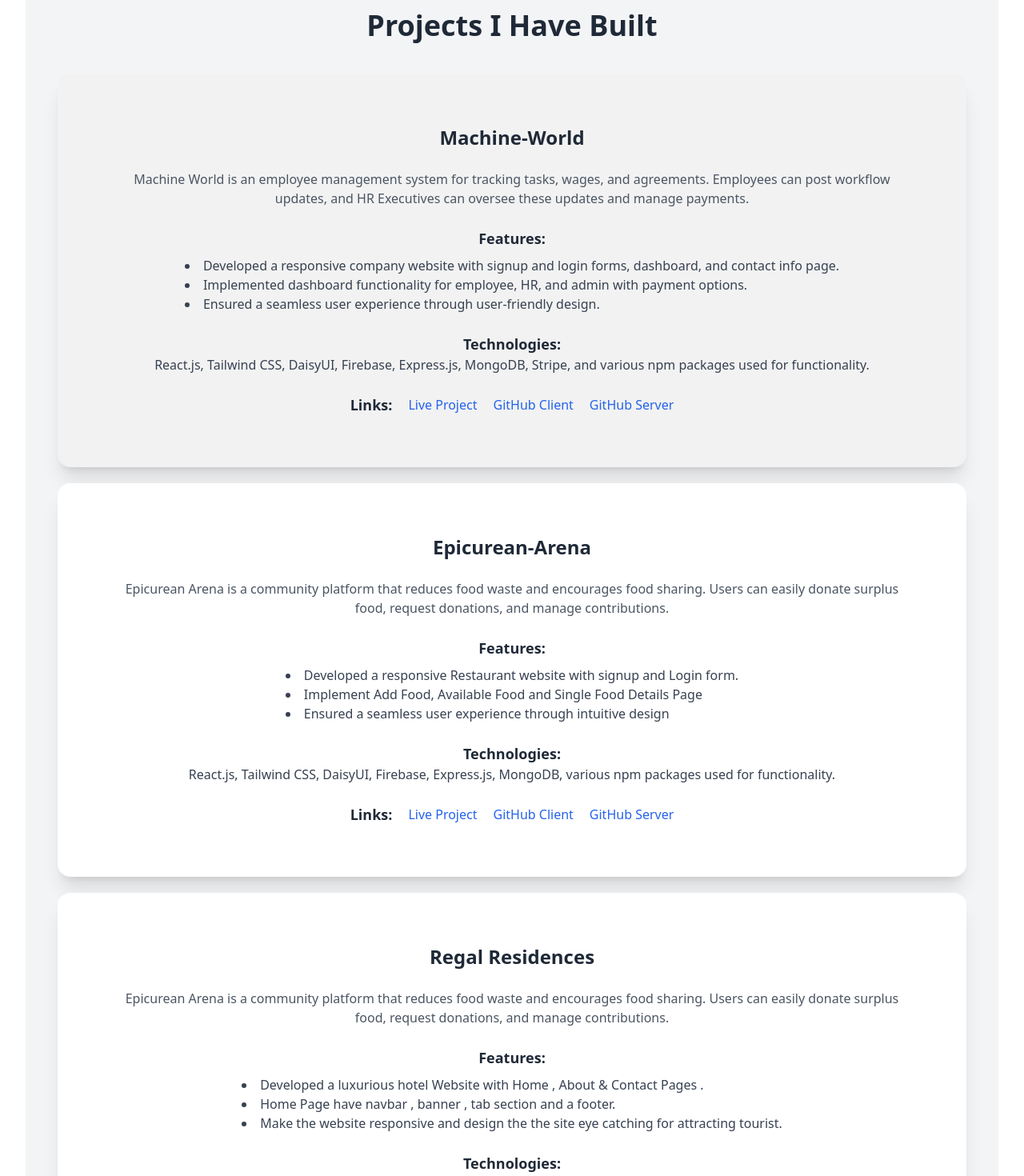
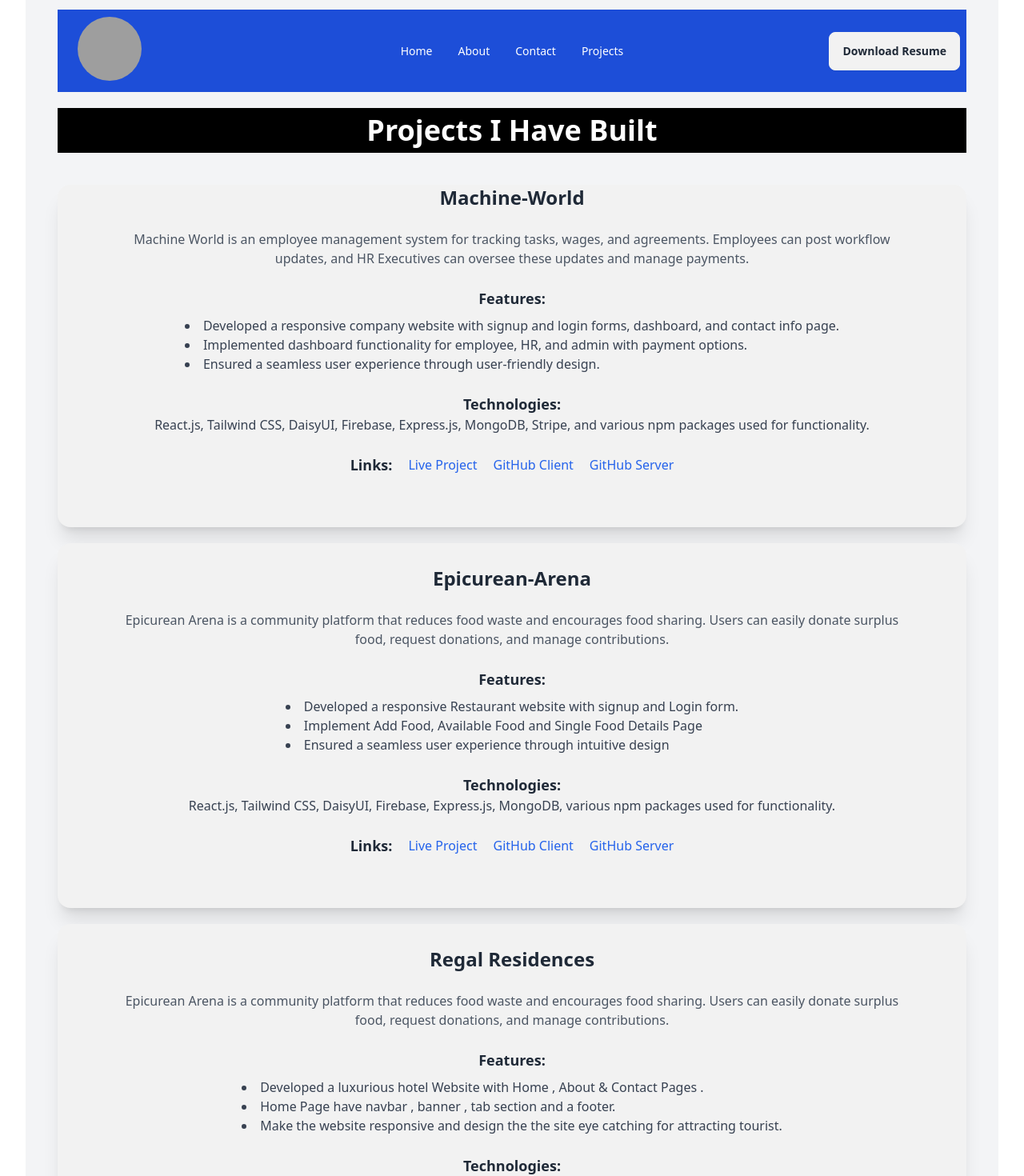
Before and after one commit to Emrandu1989/my-portfolio, a React (Vite) app: page /projects in a window 1280 px wide. Shown: the part 60-1530 px from the top of the page at 80% size. Built offline with nearby package versions, Linux system fonts and the light colour scheme; grey boxes are pictures that could not be loaded.

Commit message:
project page edited

```diff
--- a/src/components/Projects/Projects.jsx
+++ b/src/components/Projects/Projects.jsx
@@ -1,15 +1,17 @@
 import React from "react";
+import NavBar from "../NavBar/NavBar";
 
 const Projects = () => {
   return (
     <div className="p-10 bg-gray-100">
-      <h2 className="text-4xl font-bold text-center mb-10">
+          <NavBar />
+      <h2 className="text-4xl bg-black text-white py-2 mt-5 font-bold text-center mb-10">
         Projects I Have Built
       </h2>
       <div className="flex flex-wrap justify-center gap-5">
-        <div className="card bg-base-200  shadow-xl w-[1300px]">
+        <div className="card  bg-base-200  shadow-xl w-[1300px]">
           <div className="card-body items-center text-center">
-            <h2 className="card-title text-2xl font-bold">Machine-World</h2>
+            <h2 className="card-title text-2xl -mt-16 font-bold">Machine-World</h2>
             <p className="text-gray-600 mt-4">
               Machine World is an employee management system for tracking tasks,
               wages, and agreements. Employees can post workflow updates, and HR
@@ -72,9 +74,9 @@ const Projects = () => {
             </div>
           </div>
         </div>
-        <div className="card  bg-base-200 bg-white shadow-xl w-[1300px]">
+        <div className="card  bg-base-200  shadow-xl w-[1300px]">
           <div className="card-body items-center text-center">
-            <h2 className="card-title text-2xl font-bold">Epicurean-Arena</h2>
+            <h2 className="card-title text-2xl -mt-9  font-bold">Epicurean-Arena</h2>
             <p className="text-gray-600 mt-4">
             Epicurean Arena is a community platform that reduces food waste and encourages food sharing. Users can easily donate surplus food, request donations, and manage contributions.
             </p>
@@ -134,9 +136,9 @@ const Projects = () => {
             </div>
           </div>
         </div>
-        <div className="card  bg-base-200 bg-white shadow-xl w-[1300px]">
+        <div className="card  bg-base-200 shadow-xl w-[1300px]">
           <div className="card-body items-center text-center">
-            <h2 className="card-title text-2xl font-bold">Regal Residences</h2>
+            <h2 className="card-title text-2xl -mt-9 font-bold">Regal Residences</h2>
             <p className="text-gray-600 mt-4">
             Epicurean Arena is a community platform that reduces food waste and encourages food sharing. Users can easily donate surplus food, request donations, and manage contributions.
             </p>
```
